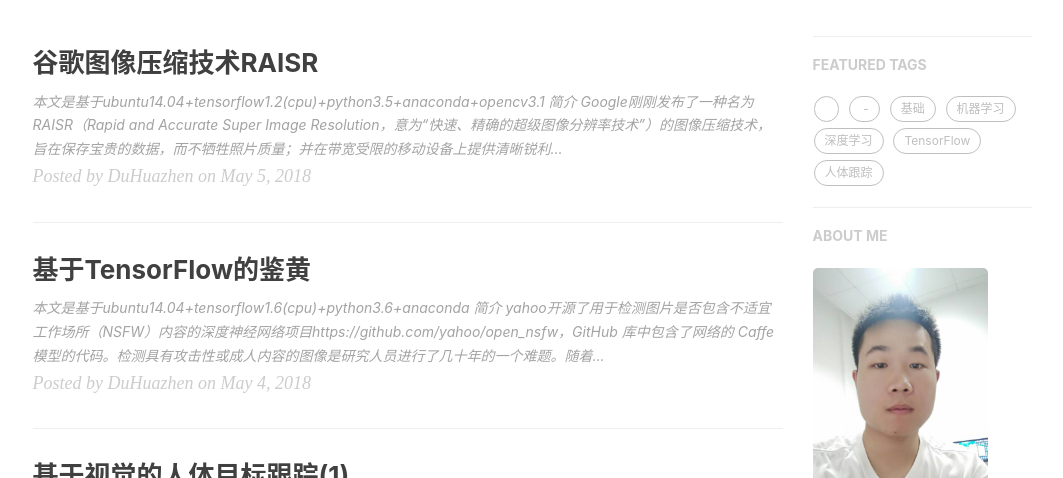
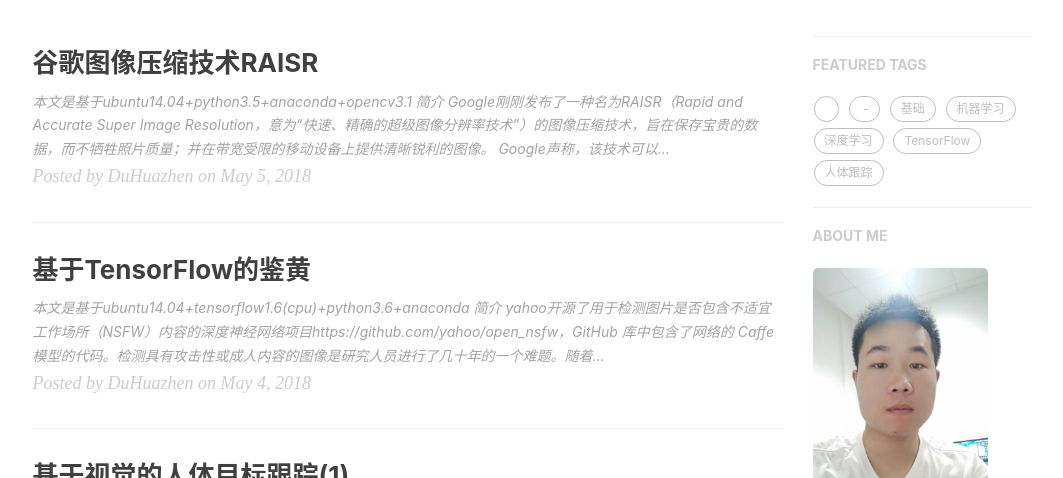
Before and after one commit to duhuazhen/duhuazhen.github.io, a Jekyll site: the page built from index.html, in a window 1280 px wide and 900 px high, cut to the strip 422-900 px from the top of the window. Shown: the whole strip, without its empty margins (135-1198 px from the left). Built offline with Jekyll 4.4.1, drawn with Linux system fonts in a browser that asks for light colours; nearby versions of some CDN libraries; the list of posts is cut into pages by our own code; comment, search, counter and statistics services are not loaded.

Commit message:
Update 2018-5-5-RAISR.markdown

```diff
--- a/_posts/2018-5-5-RAISR.markdown
+++ b/_posts/2018-5-5-RAISR.markdown
@@ -8,7 +8,7 @@ catalog: true
 tags:
     - 深度学习
 ---
-本文是基于ubuntu14.04+tensorflow1.2(cpu)+python3.5+anaconda+opencv3.1
+本文是基于ubuntu14.04+python3.5+anaconda+opencv3.1
 
 ## 简介
 Google刚刚发布了一种名为RAISR（Rapid and Accurate Super Image Resolution，意为“快速、精确的超级图像分辨率技术”）的图像压缩技术，旨在保存宝贵的数据，而不牺牲照片质量；并在带宽受限的移动设备上提供清晰锐利的图像。
```
